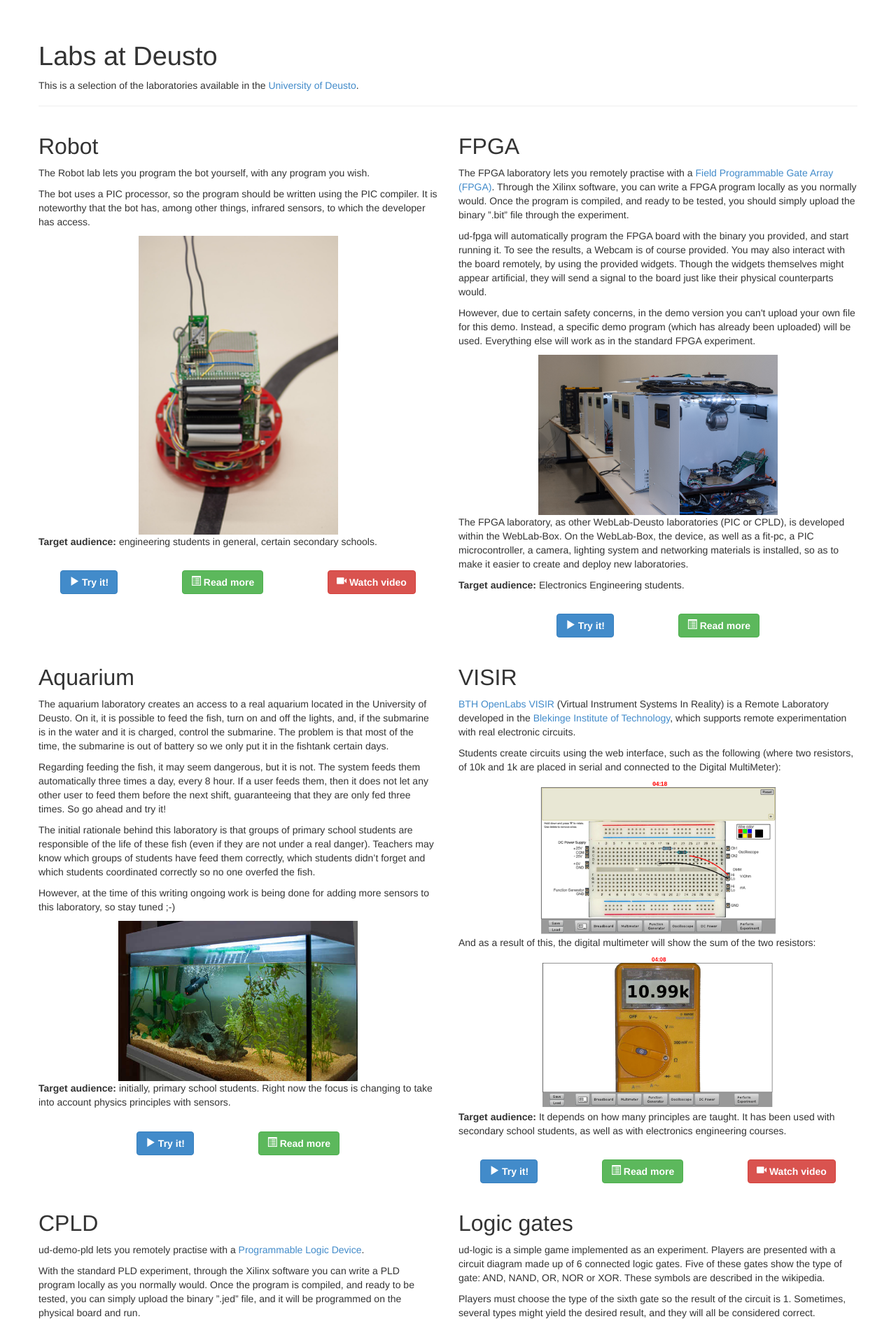
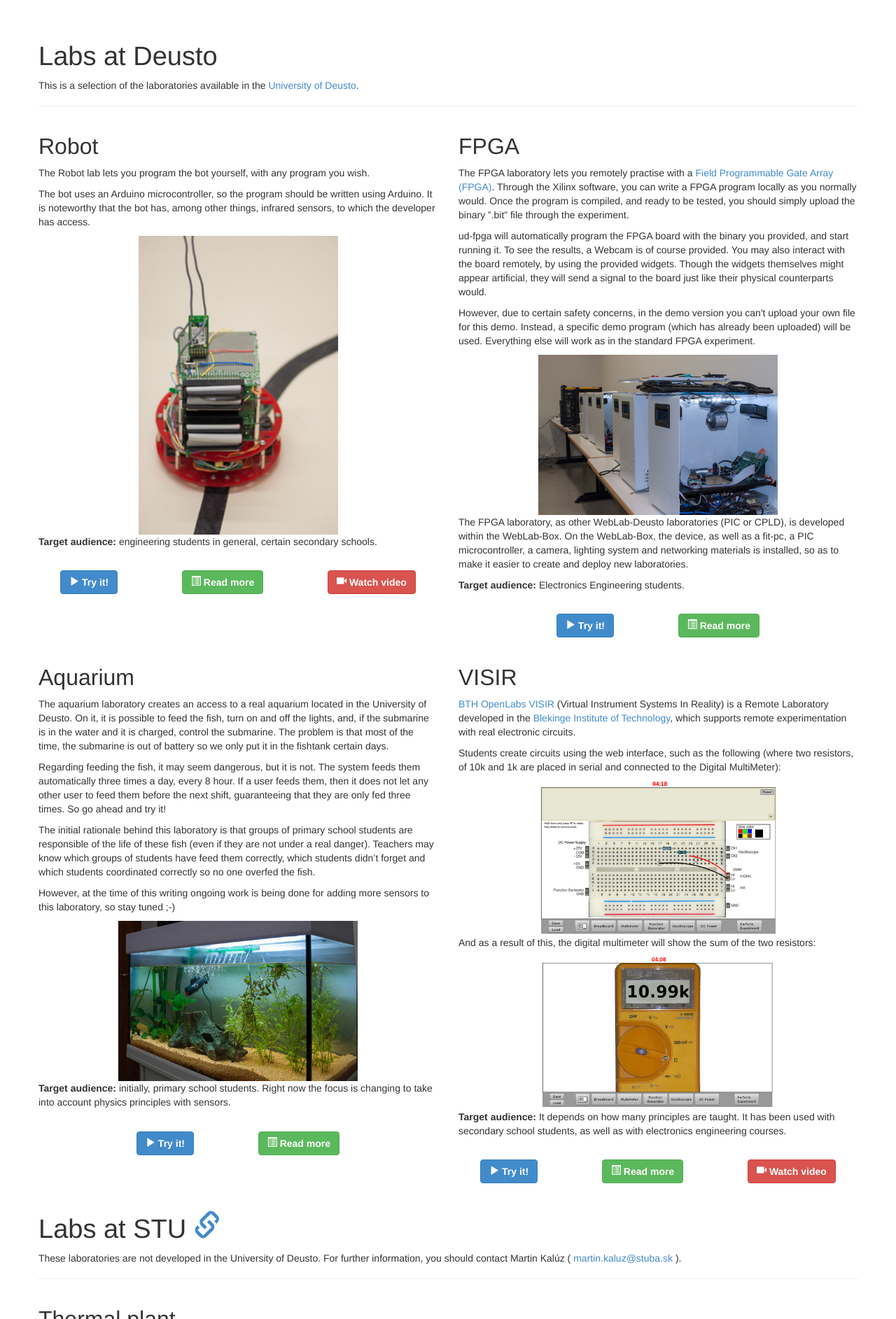
Before and after one commit to weblabdeusto/website, a Python web app: template templates/labs.html in a window 1280 px wide. Shown: the part 50-1935 px from the top of the page at 70% size. Run offline with Jinja, Linux system fonts and the light colour scheme; the template is opened without the code that fills it, so the values that code supplies are empty.

Commit message:
Updatel inks

```diff
--- a/templates/labs.html
+++ b/templates/labs.html
@@ -16,7 +16,7 @@
 
             <p>The Robot lab lets you program the bot yourself, with any program you wish.</p>
 
-            <p>The bot uses a PIC processor, so the program should be written using the PIC compiler. It is noteworthy that the bot has, among other things, infrared sensors, to which the developer has access.</p>
+            <p>The bot uses an Arduino microcontroller, so the program should be written using Arduino. It is noteworthy that the bot has, among other things, infrared sensors, to which the developer has access.</p>
 
             <div class="text-center">
                 <img src="assets/img/robot.jpg" width="50%"/>
@@ -25,11 +25,11 @@
             <p><b>Target audience:</b> engineering students in general, certain secondary schools.</p>
 
             <div class="text-center">
-                <a class="btn btn-primary" href="https://weblab.deusto.es/weblab/client/#page=experiment&exp.category=Robot%20experiments&exp.name=robot-movement"><span class="glyphicon glyphicon-play"></span> Try it!</a>
+                <a class="btn btn-primary" href="https://labsland.com/en/labs/arduino-robot"><span class="glyphicon glyphicon-play"></span> Try it!</a>
                 <span class="spacer"></span>
-                <a class="btn btn-success" href="http://weblabdeusto.readthedocs.org/en/latest/sample_labs.html#robot"><span class="glyphicon glyphicon-list-alt"></span> Read more</a>
+                <a class="btn btn-success" href="https://labsland.com/en/labs/arduino-robot"><span class="glyphicon glyphicon-list-alt"></span> Read more</a>
                 <span class="spacer"></span>
-                <button class="btn btn-danger" onClick="loadVideo(this, 'https://www.youtube.com/embed/1WWAZVyuOBg', 1.4)"><span class="glyphicon glyphicon-facetime-video"></span> Watch video</a>
+                <button class="btn btn-danger" onClick="loadVideo(this, 'https://www.youtube.com/embed/EOssVGOHyzU', 1.4)"><span class="glyphicon glyphicon-facetime-video"></span> Watch video</a>
             </div>
         </div>
 
@@ -53,9 +53,9 @@
             <p><b>Target audience:</b> Electronics Engineering students.</p>
 
             <div class="text-center">
-                <a class="btn btn-primary" href="https://weblab.deusto.es/weblab/client/#page=experiment&exp.category=FPGA%20experiments&exp.name=ud-demo-fpga"><span class="glyphicon glyphicon-play"></span> Try it!</a>
+                <a class="btn btn-primary" href="https://labsland.com/en/labs/fpga-llstd1"><span class="glyphicon glyphicon-play"></span> Try it!</a>
                 <span class="spacer"></span>
-                <a class="btn btn-success" href="http://weblabdeusto.readthedocs.org/en/latest/sample_labs.html#fpga"><span class="glyphicon glyphicon-list-alt"></span> Read more</a>
+                <a class="btn btn-success" href="https://labsland.com/en/labs/fpga-llstd1"><span class="glyphicon glyphicon-list-alt"></span> Read more</a>
             </div>
 
         </div>
@@ -81,9 +81,9 @@
             <p><b>Target audience:</b> initially, primary school students. Right now the focus is changing to take into account physics principles with sensors.</p>
 
             <div class="text-center">
-                <a class="btn btn-primary" href="https://weblab.deusto.es/weblab/client/#page=experiment&exp.category=Aquatic%20experiments&exp.name=submarine"><span class="glyphicon glyphicon-play"></span> Try it!</a>
+                <a class="btn btn-primary" href="https://labsland.com/en/labs/archimedes"><span class="glyphicon glyphicon-play"></span> Try it!</a>
                 <span class="spacer"></span>
-                <a class="btn btn-success" href="http://weblabdeusto.readthedocs.org/en/latest/sample_labs.html#aquarium"><span class="glyphicon glyphicon-list-alt"></span> Read more</a>
+                <a class="btn btn-success" href="https://labsland.com/en/labs/archimedes"><span class="glyphicon glyphicon-list-alt"></span> Read more</a>
             </div>
 
         </div>
@@ -110,9 +110,9 @@
 
 
             <div class="text-center">
-                <a class="btn btn-primary" href="https://weblab.deusto.es/weblab/client/#page=experiment&exp.category=Visir%20experiments&exp.name=visir"><span class="glyphicon glyphicon-play"></span> Try it!</a>
+                <a class="btn btn-primary" href="https://labsland.com/en/labs/electronics-community"><span class="glyphicon glyphicon-play"></span> Try it!</a>
                 <span class="spacer"></span>
-                <a class="btn btn-success" href="http://weblabdeusto.readthedocs.org/en/latest/sample_labs.html#visir"><span class="glyphicon glyphicon-list-alt"></span> Read more</a>
+                <a class="btn btn-success" href="https://labsland.com/en/labs/electronics-community"><span class="glyphicon glyphicon-list-alt"></span> Read more</a>
                 <span class="spacer"></span>
                 <button class="btn btn-danger" onClick="loadVideo(this, 'https://www.youtube.com/embed/vI5aM6Yq3S4', 1.4)"><span class="glyphicon glyphicon-facetime-video"></span> Watch video</a>
             </div>
@@ -120,7 +120,7 @@
         </div>
 
     </div>
-
+<!--
     <div class="row vmargin-20">
         <div class="col-lg-6">
             <h2>CPLD</h2>
@@ -197,7 +197,7 @@
             </div>
         </div>
     </div>
-
+-->
 
     <div class="page-header">
         <h1>Labs at STU <a href="http://kirp50.chtf.stuba.sk/" target="_blank"><span class="glyphicon glyphicon-link"></span></a></h1>
```
Also changed, not shown: templates/index.html (+9 -9 lines).
